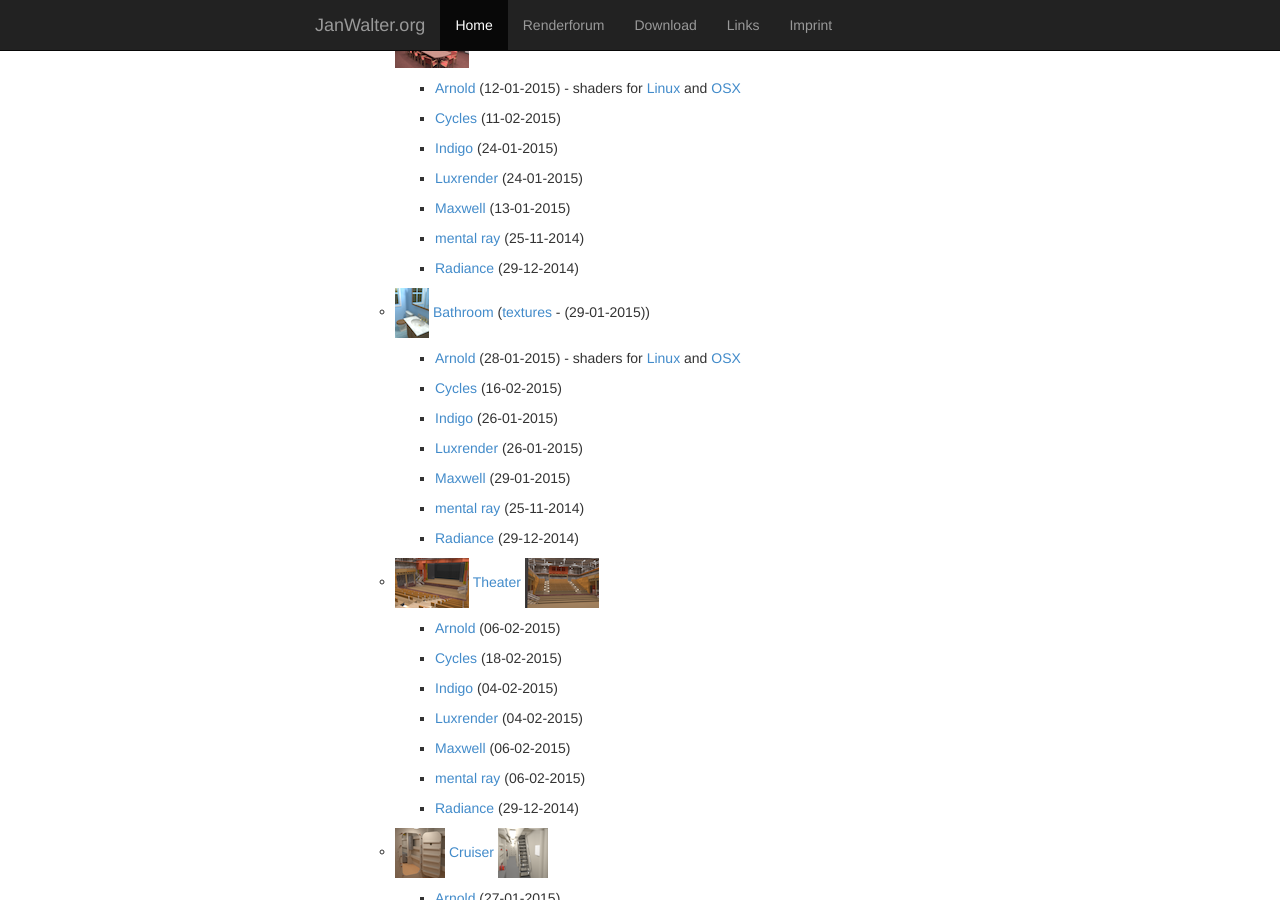
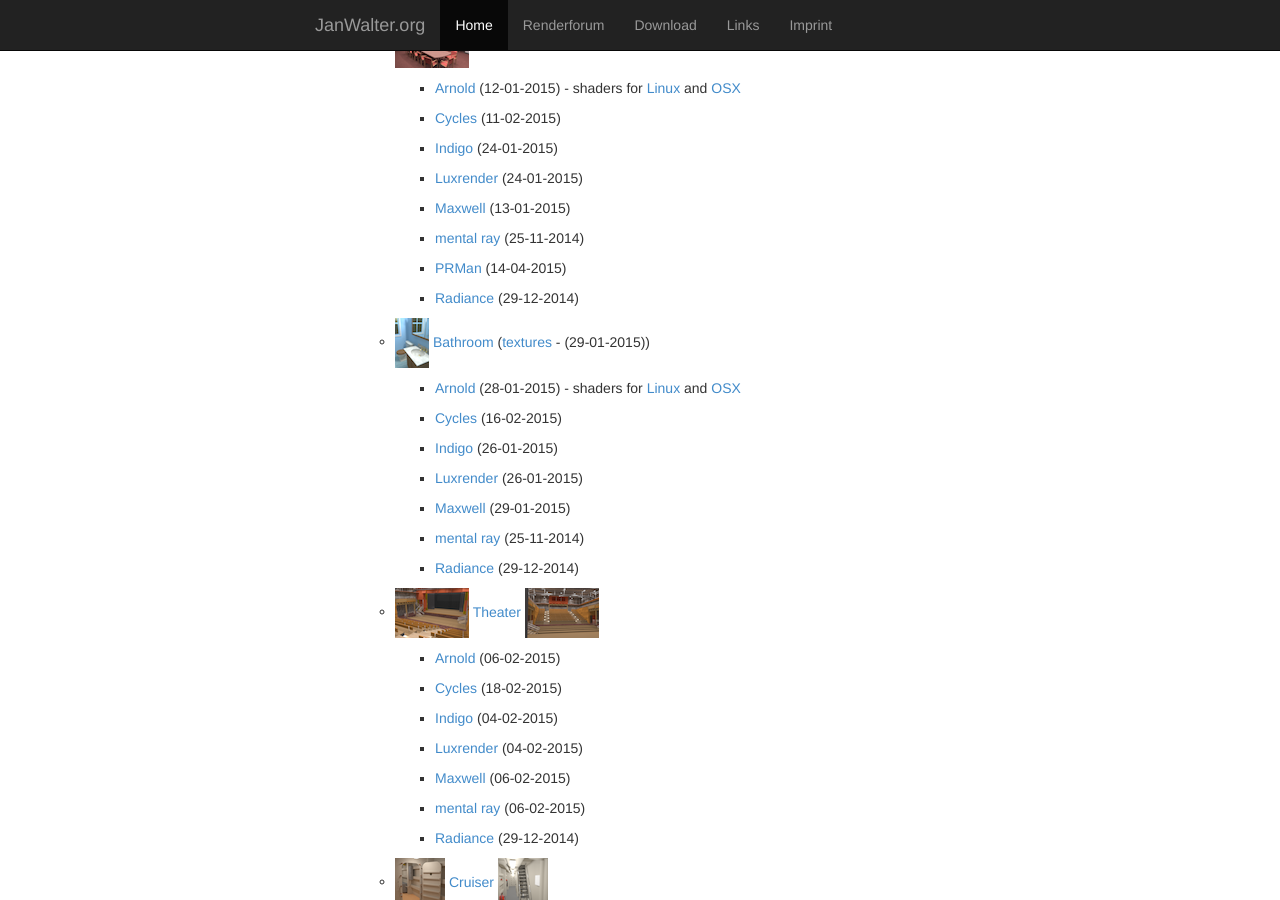
Before and after one commit to wahn/jan_walter_org, a Jekyll site: the page built from download/index.md, in a window 1280 px wide and 900 px high, scrolled down 1532 px. Built offline with Jekyll 4.4.1, drawn with Linux system fonts in a browser that asks for light colours; Markdown is read by kramdown in place of the engine named in the settings; a script that is not in the unit is left out.

Commit message:
Download link for the conference room in RenderMan file format.

```diff
--- a/download/index.md
+++ b/download/index.md
@@ -131,6 +131,8 @@
         + [Maxwell](https://www.janwalter.org/Download/Scenes/conference_room_mxs.tar.gz) (13-01-2015)
 
         + [mental ray](https://www.janwalter.org/Download/Scenes/conference_room_mi.tar.gz) (25-11-2014)
+
+        + [PRMan](https://www.janwalter.org/Download/Scenes/conference_room_rib.tar.gz) (14-04-2015)
 
         + [Radiance](https://www.janwalter.org/Download/Scenes/conference_room_rad.tar.gz) (29-12-2014)
 
```
